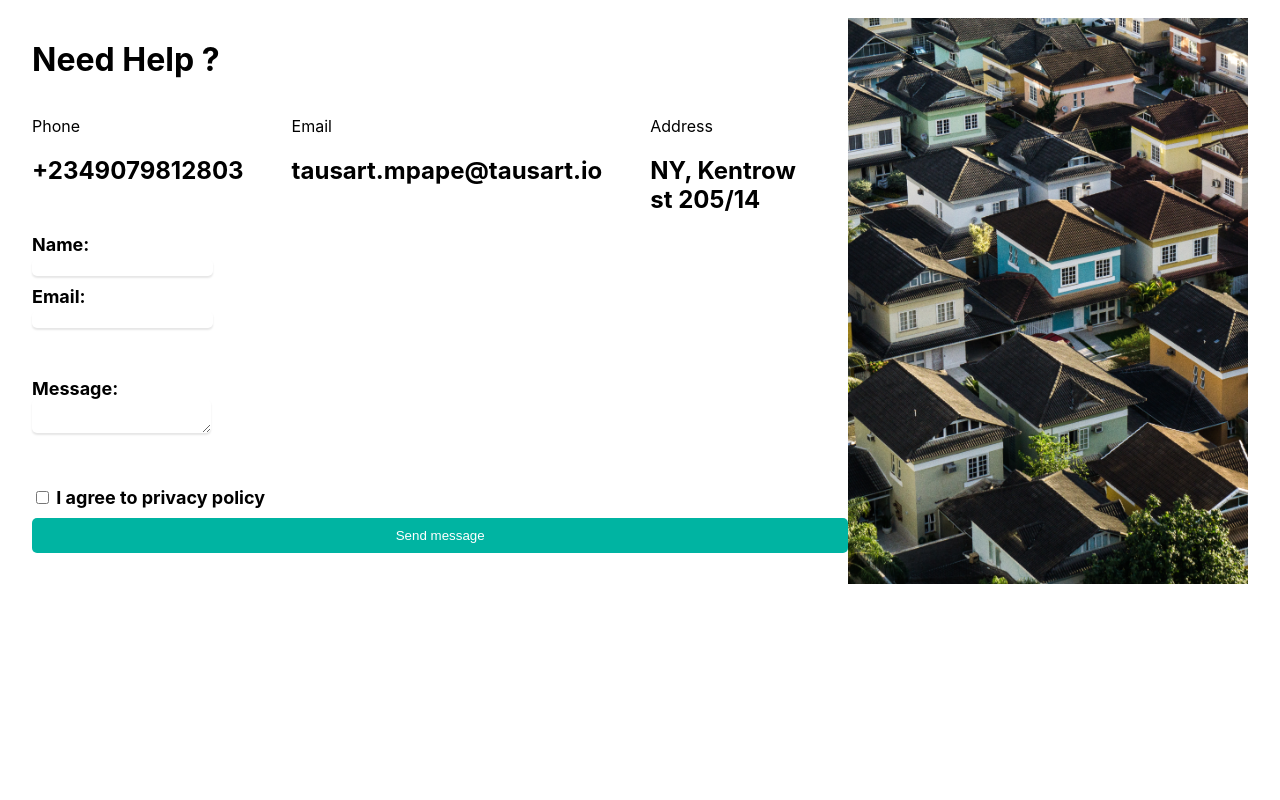
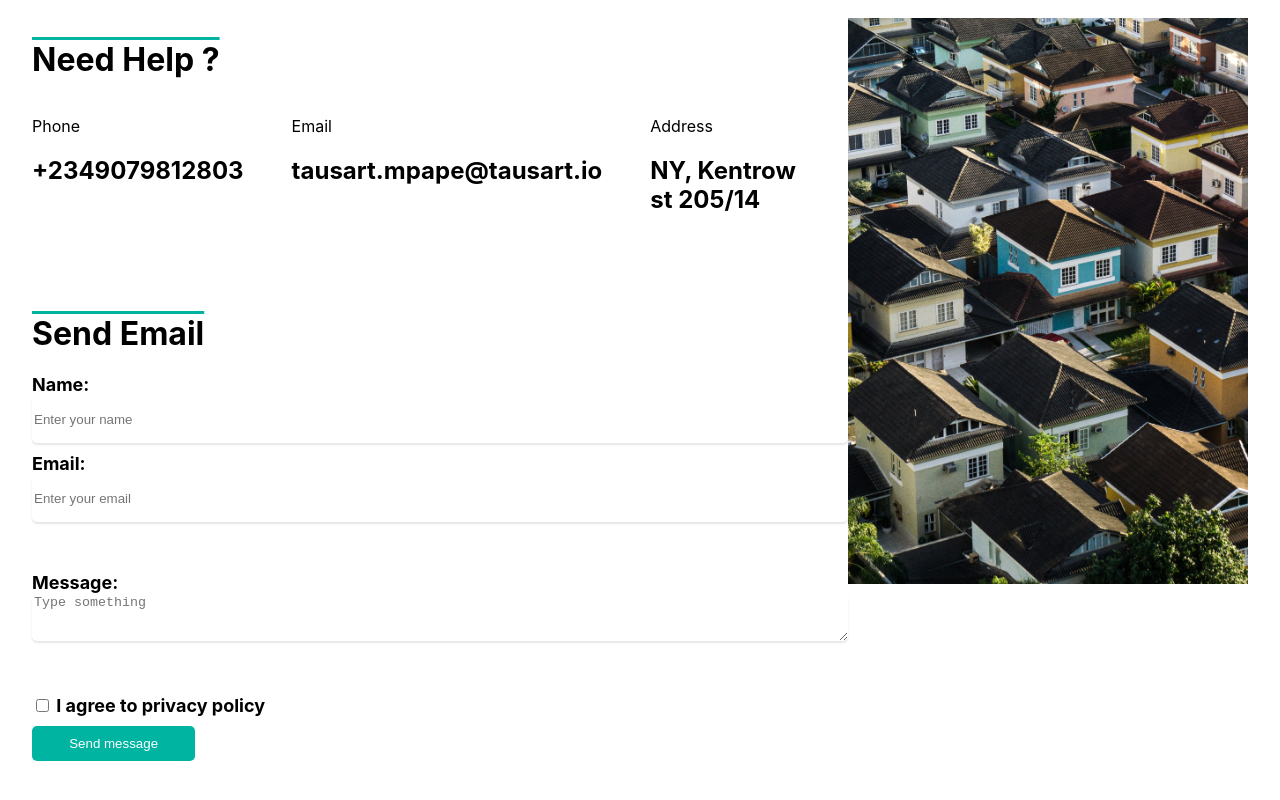
Before and after one commit to Goodness5/Neutrino, a Next.js app in the folder frontend/: page /about in a window 1280 px wide. Shown: the part 1933-2733 px from the top of the page. Before the commit the page ends 2569 px from the top, so only its background shows below. Built offline with nearby package versions, Linux system fonts and the light colour scheme; what @rainbow-me/rainbowkit, wagmi would draw is missing.

Commit message:
frontend aboutsection

```diff
--- a/frontend/components/AboutContact.jsx
+++ b/frontend/components/AboutContact.jsx
@@ -9,7 +9,7 @@ function AboutContact() {
         <div>
           <div>
             <div>
-              <h1>Need Help ?</h1>
+              <h1 className="upperline">Need Help ?</h1>
             </div>
 
             <div className="dis">
@@ -30,7 +30,10 @@ function AboutContact() {
             </div>
           </div>
 
-          <div>
+          <div className="bottom">
+            <div>
+              <h1 className="upperline">Send Email</h1>
+            </div>
             <form
               className="form"
               action="https://formspree.io/f/mlekabld"
@@ -39,19 +42,33 @@ function AboutContact() {
               <label className="label">
                 Name:
                 <br />
-                <input className="input" type="text" name="name" />
+                <input
+                  className="input"
+                  type="text"
+                  name="name"
+                  placeholder="Enter your name"
+                />
               </label>
               <label className="label">
                 Email:
                 <br />
-                <input className="input" type="email" name="email" />
+                <input
+                  className="input"
+                  type="email"
+                  name="email"
+                  placeholder="Enter your email"
+                />
               </label>
               <br />
               <br />
               <label className="label">
                 Message:
                 <br />
-                <textarea className="textarea" name="message"></textarea>
+                <textarea
+                  className="textarea"
+                  name="message"
+                  placeholder="Type something"
+                ></textarea>
               </label>
               <br />
               <br />
--- a/frontend/components/AboutDiscover.jsx
+++ b/frontend/components/AboutDiscover.jsx
@@ -5,7 +5,9 @@ function AboutDiscover() {
     <div>
       <div className="containerabout">
         <div className="leftone">
-          <h1 className="discover">Discover RealEstate trends in market</h1>
+          <h1 className="discover upperline">
+            Discover RealEstate trends in market
+          </h1>
           <p>Lorem ipsum dolor sit amet consectetur adipisicing elit.</p>
         </div>
       </div>
--- a/frontend/styles/globals.css
+++ b/frontend/styles/globals.css
@@ -24,6 +24,21 @@ a {
   margin: 0 auto;
   padding: 3rem 2rem;
 }
+
+.bottom {
+  margin-top: 5rem;
+}
+
+
+
+.upperline {
+   text-decoration: overline;
+  text-decoration-color: #00B4A2;
+  text-underline-offset: 100px;
+
+}
+
+
 
 .aboutintroh1 {
   font-size: 4rem;
@@ -124,9 +139,11 @@ a {
   /* padding: 10px; */
   border-radius: 5px;
   border: none;
+  width: 100%;
+  height: 3rem;
   max-width: 100%;
   box-shadow: 0px 2px 2px rgba(0, 0, 0, 0.1);
-  transition: all 0.2s ease-in-out;
+  /* transition: all 0.2s ease-in-out; */
 }
 
 .input:focus,
@@ -144,6 +161,7 @@ a {
   border-radius: 5px;
   cursor: pointer;
   transition: all 0.2s ease-in-out;
+  width: 20%;
 }
 
 .button:hover {
```
